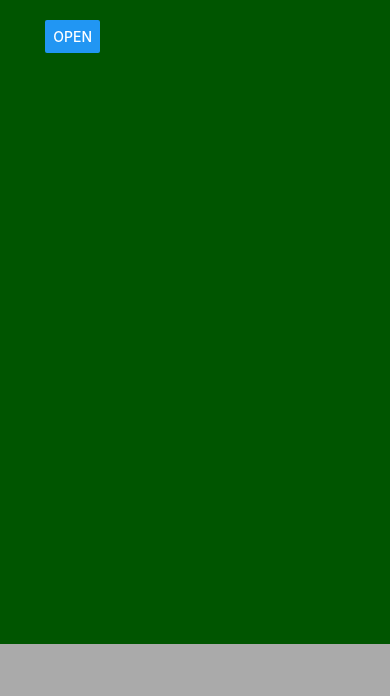
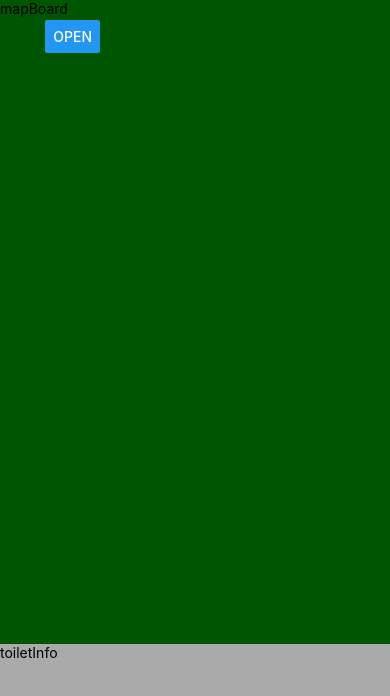
Before and after one commit to loftol/to_fi, a React Native app: screen / in a window 390 px wide. Shown: the top 696 px of the page. Built offline with nearby package versions, Linux system fonts and the light colour scheme.

Commit message:
컴포넌트들 분리작업 완료
기본적인 분업을 위한 컴포넌트 분리작업 완료 상태

```diff
--- a/App.tsx
+++ b/App.tsx
@@ -3,9 +3,9 @@ import {SafeAreaView, StyleSheet, View} from 'react-native';
 import {Provider} from 'react-redux';
 import store from './src/common/store';
 import {
-  MapBoard,
+  MapBoardContainer,
   MenuContainer,
-  ToiletInfo,
+  ToiletInfoContainer,
 } from './src/components/mainComponents';
 
 const styles = StyleSheet.create({
@@ -28,8 +28,8 @@ const styles = StyleSheet.create({
 function FlexWrapper() {
   return (
     <View style={[styles.flexWrapper]}>
-      <MapBoard />
-      <ToiletInfo />
+      <MapBoardContainer />
+      <ToiletInfoContainer />
     </View>
   );
 }
--- a/src/components/mainComponents.tsx
+++ b/src/components/mainComponents.tsx
@@ -1,5 +1,5 @@
 // 일종의 컴포넌트 허브
 
-export {default as MapBoard} from './mapBoard';
+export {default as MapBoardContainer} from './mapBoard/mapBoardContainer';
 export {default as MenuContainer} from './menu/menuContainer';
-export {default as ToiletInfo} from './toiletInfo';
+export {default as ToiletInfoContainer} from './toilentInfo/toiletInfoContainer';
--- /dev/null
+++ b/src/components/mapBoard/mapBoard.tsx
@@ -0,0 +1,10 @@
+import React from 'react';
+import {View, Text} from 'react-native';
+
+export default function mapBoard() {
+  return (
+    <View>
+      <Text>mapBoard</Text>
+    </View>
+  );
+}
--- a/src/components/mapBoard.tsx
+++ b/src/components/mapBoard/mapBoardContainer.tsx
@@ -1,5 +1,6 @@
 import React from 'react';
 import {View, StyleSheet} from 'react-native';
+import MapBoard from './mapBoard';
 
 // 지도 부분 컴포넌트.
 
@@ -11,6 +12,10 @@ const styles = StyleSheet.create({
   },
 });
 
-export default function MapBoard() {
-  return <View style={[styles.mapBoard]} />;
+export default function MapBoardContainer() {
+  return (
+    <View style={[styles.mapBoard]}>
+      <MapBoard />
+    </View>
+  );
 }
--- /dev/null
+++ b/src/components/toilentInfo/toiletInfo.tsx
@@ -0,0 +1,10 @@
+import React from 'react';
+import {View, Text} from 'react-native';
+
+export default function toiletInfo() {
+  return (
+    <View>
+      <Text>toiletInfo</Text>
+    </View>
+  );
+}
--- a/src/components/toiletInfo.tsx
+++ b/src/components/toilentInfo/toiletInfoContainer.tsx
@@ -1,10 +1,10 @@
 import React from 'react';
 import {View, StyleSheet} from 'react-native';
-
+import ToiletInfo from './toiletInfo';
 // 아래쪽에서 잡아당기면 나오는 화장실 정보 관련 컴포넌트.
 
 const styles = StyleSheet.create({
-  toiletInfo: {
+  toiletInfoContainer: {
     position: 'absolute',
     bottom: 0,
     left: 0,
@@ -14,6 +14,10 @@ const styles = StyleSheet.create({
   },
 });
 
-export default function ToiletInfo() {
-  return <View style={[styles.toiletInfo]} />;
+export default function ToiletInfoContainer() {
+  return (
+    <View style={[styles.toiletInfoContainer]}>
+      <ToiletInfo />
+    </View>
+  );
 }
```
